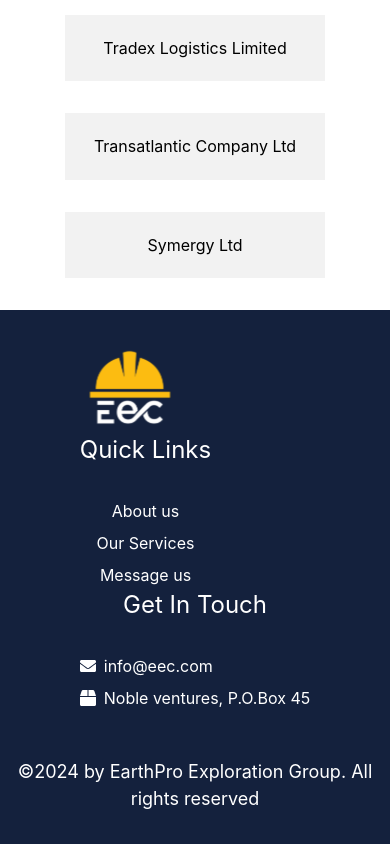
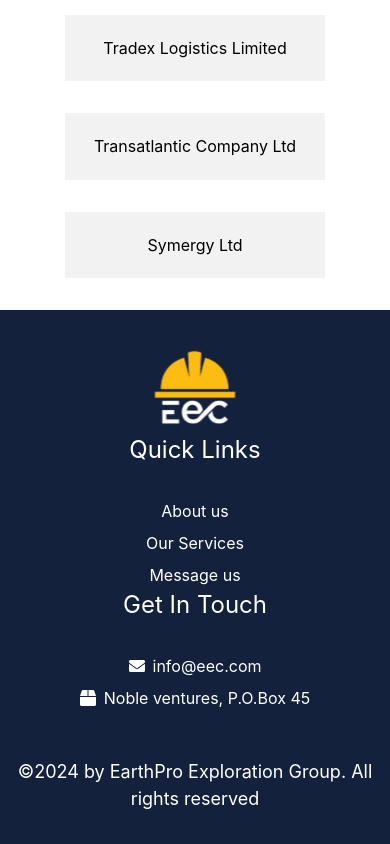
Before and after one commit to bliss-armah/earthpro, a Next.js app: page / in a window 390 px wide. Shown: the part 3398-4242 px from the top of the page. Built offline with nearby package versions, Linux system fonts and the light colour scheme; a web font is replaced by a local one.

Commit message:
requested changes added

```diff
--- a/app/page.tsx
+++ b/app/page.tsx
@@ -430,7 +430,7 @@
 const Footer = () => {
   return (
     <footer className="w-full bg-[#14213D] flex flex-col justify-center items-center text-white py-8">
-      <div className="flex flex-col md:flex-row items-start gap-x-[152px] mb-[48px]">
+      <div className="flex flex-col md:flex-row items-center md:items-start gap-x-[152px] mb-[48px]">
         {/* Left Section: Logo */}
         <div className=" w-[100px] md:w-[191px] h-[90px] md:h-[181px] relative">
           <Image src="/footerlogo.svg" alt="EEC Logo" fill />
@@ -460,7 +460,7 @@
           <h3 className="text-[24px] poppins-semibold mb-[31px]">
             Get In Touch
           </h3>
-          <ul className="mt-2 space-y-2">
+          <ul className="mt-2 space-y-2 flex flex-col items-center md:items-start">
             <li className="flex items-center gap-2">
               <FaEnvelope />
               <span>info@eec.com</span>
```
